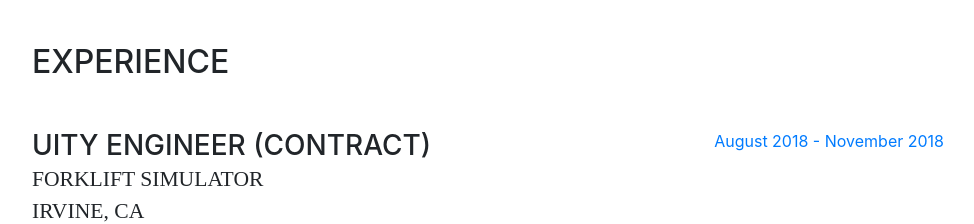
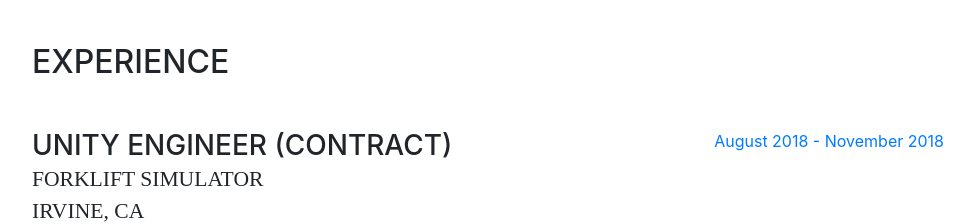
Before and after one commit to Requinn/Requinn.github.io, a website with bundled scripts: page index.html in a window 1280 px wide. Shown: the part 7460-7684 px from the top of the page, without its empty margins (288-1262 px from the left). Built offline with nearby package versions, Linux system fonts and the light colour scheme; a web font is replaced by a local one.

Commit message:
no message

```diff
--- a/index.html
+++ b/index.html
@@ -319,7 +319,7 @@
           <h2 class="mb-5">Experience</h2>
            <div class="resume-item d-flex flex-column flex-md-row mb-5">
             <div class="resume-content mr-auto">
-              <h3 class="mb-0">Uity Engineer (Contract) </h3>
+              <h3 class="mb-0">Unity Engineer (Contract) </h3>
               <div class="subheading mb-0">Forklift Simulator</div>
               <div class = "subheading mb-0">Irvine, CA</div>
               <p> A startup VR training simulation software designed to train forklift operators in a safe manner.
```
